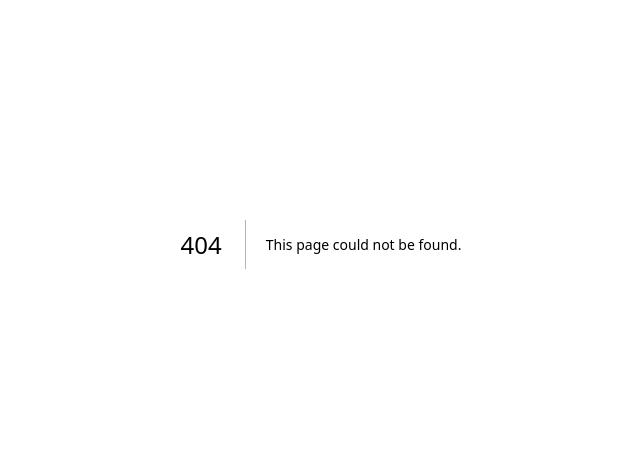
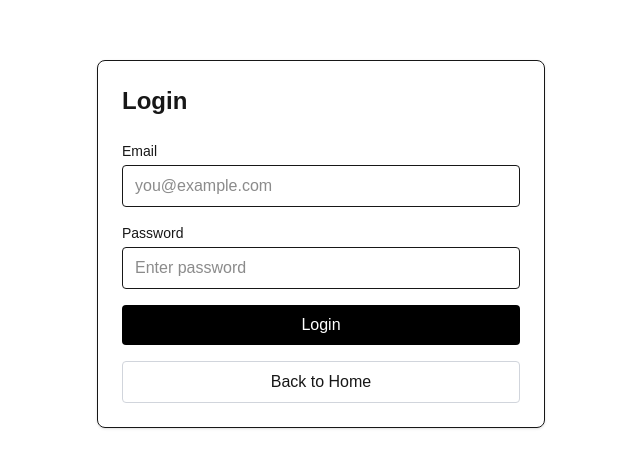
Before and after one commit to meysamcoding/compliance-portal, a Next.js app in the folder frontend/: page /login in a window 1280 px wide. Before the commit this address had no page. Shown: the part 156-624 px from the top of the page, without its empty margins (319-959 px from the left). Built offline with nearby package versions, Linux system fonts and the light colour scheme; no server answers.

Commit message:
setup auth, dashboard, and filings UI

```diff
--- /dev/null
+++ b/frontend/app/dashboard/page.tsx
@@ -0,0 +1,99 @@
+'use client';
+
+import { useEffect, useState } from 'react';
+import { useRouter } from 'next/navigation';
+import { supabase } from '../../lib/supabase';
+
+type Filing = {
+  id: string;
+  filing_name: string;
+  state: string;
+  due_date: string;
+  status: string;
+  notes: string | null;
+};
+
+export default function DashboardPage() {
+  const router = useRouter();
+  const [filings, setFilings] = useState<Filing[]>([]);
+  const [loading, setLoading] = useState(true);
+
+  useEffect(() => {
+    const loadPage = async () => {
+      const { data: userData } = await supabase.auth.getUser();
+
+      if (!userData.user) {
+        router.push('/login');
+        return;
+      }
+
+      const { data, error } = await supabase
+        .from('filings')
+        .select('*')
+        .order('created_at', { ascending: false });
+
+      if (!error) setFilings(data || []);
+      setLoading(false);
+    };
+
+    loadPage();
+  }, [router]);
+
+  const handleLogout = async () => {
+    await supabase.auth.signOut();
+    router.push('/login');
+  };
+
+  return (
+    <main className="min-h-screen bg-gray-50 p-6">
+      {/* Header */}
+      <div className="flex justify-between items-center mb-6">
+        <h1 className="text-2xl font-bold">Dashboard</h1>
+        <button
+          onClick={handleLogout}
+          className="px-4 py-2 bg-black text-white rounded hover:opacity-80"
+        >
+          Logout
+        </button>
+      </div>
+
+      {/* Card */}
+      <div className="bg-white shadow rounded-lg p-6">
+        <h2 className="text-lg font-semibold mb-4">Filings</h2>
+
+        {loading ? (
+          <p className="text-gray-500">Loading...</p>
+        ) : filings.length === 0 ? (
+          <p className="text-gray-500">No filings found.</p>
+        ) : (
+          <div className="overflow-x-auto">
+            <table className="w-full border-collapse">
+              <thead>
+                <tr className="text-left border-b">
+                  <th className="py-2">Name</th>
+                  <th className="py-2">State</th>
+                  <th className="py-2">Status</th>
+                  <th className="py-2">Due Date</th>
+                </tr>
+              </thead>
+              <tbody>
+                {filings.map((filing) => (
+                  <tr key={filing.id} className="border-b hover:bg-gray-50">
+                    <td className="py-2">{filing.filing_name}</td>
+                    <td className="py-2">{filing.state}</td>
+                    <td className="py-2">
+                      <span className="px-2 py-1 text-sm rounded bg-blue-100 text-blue-700">
+                        {filing.status}
+                      </span>
+                    </td>
+                    <td className="py-2">{filing.due_date}</td>
+                  </tr>
+                ))}
+              </tbody>
+            </table>
+          </div>
+        )}
+      </div>
+    </main>
+  );
+}
--- /dev/null
+++ b/frontend/app/login/page.tsx
@@ -0,0 +1,100 @@
+'use client';
+
+import { useState } from 'react';
+import { useRouter } from 'next/navigation';
+import { supabase } from '../../lib/supabase';
+import Link from 'next/link';
+
+export default function LoginPage() {
+
+  //Password123!
+  const router = useRouter();
+
+  const [email, setEmail] = useState('');
+  const [password, setPassword] = useState('');
+  const [errorMessage, setErrorMessage] = useState('');
+  const [loading, setLoading] = useState(false);
+
+  const handleLogin = async (e: React.FormEvent<HTMLFormElement>) => {
+    e.preventDefault();
+    setErrorMessage('');
+    setLoading(true);
+
+    const { data, error } = await supabase.auth.signInWithPassword({
+      email,
+      password,
+    });
+
+    setLoading(false);
+
+    if (error) {
+      setErrorMessage(error.message);
+      return;
+    }
+
+    // Temporary redirect for now
+    // Later we will check role and send admin/client to different dashboards
+    if (data.user) {
+      router.push('/dashboard');
+    }
+  };
+
+  return (
+    <main className="flex min-h-screen items-center justify-center p-6">
+      <div className="w-full max-w-md rounded-lg border p-6 shadow-sm">
+        <h1 className="mb-6 text-2xl font-bold">Login</h1>
+
+        <form onSubmit={handleLogin} className="space-y-4">
+          <div>
+            <label htmlFor="email" className="mb-1 block text-sm font-medium">
+              Email
+            </label>
+            <input
+              id="email"
+              type="email"
+              value={email}
+              onChange={(e) => setEmail(e.target.value)}
+              className="w-full rounded border px-3 py-2"
+              placeholder="you@example.com"
+              required
+            />
+          </div>
+
+          <div>
+            <label htmlFor="password" className="mb-1 block text-sm font-medium">
+              Password
+            </label>
+            <input
+              id="password"
+              type="password"
+              value={password}
+              onChange={(e) => setPassword(e.target.value)}
+              className="w-full rounded border px-3 py-2"
+              placeholder="Enter password"
+              required
+            />
+          </div>
+
+          {errorMessage ? (
+            <p className="text-sm text-red-600">{errorMessage}</p>
+          ) : null}
+
+          <button
+            type="submit"
+            disabled={loading}
+            className="w-full bg-black text-white py-2 rounded hover:opacity-80"
+          >
+            {loading ? 'Logging in...' : 'Login'}
+          </button>
+
+            <Link
+                href="/"
+                className="block text-center w-full border border-gray-300 py-2 rounded hover:bg-gray-100"
+            >
+                Back to Home
+            </Link>
+        </form>
+      </div>
+    </main>
+  );
+}
--- a/frontend/app/page.tsx
+++ b/frontend/app/page.tsx
@@ -1,65 +1,28 @@
-import Image from "next/image";
+import Link from 'next/link';
 
-export default function Home() {
+export default function HomePage() {
   return (
-    <div className="flex flex-col flex-1 items-center justify-center bg-zinc-50 font-sans dark:bg-black">
-      <main className="flex flex-1 w-full max-w-3xl flex-col items-center justify-between py-32 px-16 bg-white dark:bg-black sm:items-start">
-        <Image
-          className="dark:invert"
-          src="/next.svg"
-          alt="Next.js logo"
-          width={100}
-          height={20}
-          priority
-        />
-        <div className="flex flex-col items-center gap-6 text-center sm:items-start sm:text-left">
-          <h1 className="max-w-xs text-3xl font-semibold leading-10 tracking-tight text-black dark:text-zinc-50">
-            To get started, edit the page.tsx file.
-          </h1>
-          <p className="max-w-md text-lg leading-8 text-zinc-600 dark:text-zinc-400">
-            Looking for a starting point or more instructions? Head over to{" "}
-            <a
-              href="https://vercel.com/templates?framework=next.js&utm_source=create-next-app&utm_medium=appdir-template-tw&utm_campaign=create-next-app"
-              className="font-medium text-zinc-950 dark:text-zinc-50"
-            >
-              Templates
-            </a>{" "}
-            or the{" "}
-            <a
-              href="https://nextjs.org/learn?utm_source=create-next-app&utm_medium=appdir-template-tw&utm_campaign=create-next-app"
-              className="font-medium text-zinc-950 dark:text-zinc-50"
-            >
-              Learning
-            </a>{" "}
-            center.
-          </p>
+    <main className="min-h-screen bg-gray-50 flex items-center justify-center p-6">
+      <div className="w-full max-w-2xl bg-white rounded-xl shadow-sm border p-10 text-center">
+        <h1 className="text-4xl font-bold text-gray-900 mb-4">
+          Compliance Portal
+        </h1>
+
+        <p className="text-gray-600 mb-8">
+          A simple portal to manage compliance filings, deadlines, documents,
+          and approvals.
+        </p>
+
+        <div className="flex justify-center gap-4">
+          <Link
+            href="/login"
+            className="px-6 py-3 rounded-lg bg-black text-white hover:opacity-80"
+          >
+            Go to Login
+          </Link>
+
         </div>
-        <div className="flex flex-col gap-4 text-base font-medium sm:flex-row">
-          <a
-            className="flex h-12 w-full items-center justify-center gap-2 rounded-full bg-foreground px-5 text-background transition-colors hover:bg-[#383838] dark:hover:bg-[#ccc] md:w-[158px]"
-            href="https://vercel.com/new?utm_source=create-next-app&utm_medium=appdir-template-tw&utm_campaign=create-next-app"
-            target="_blank"
-            rel="noopener noreferrer"
-          >
-            <Image
-              className="dark:invert"
-              src="/vercel.svg"
-              alt="Vercel logomark"
-              width={16}
-              height={16}
-            />
-            Deploy Now
-          </a>
-          <a
-            className="flex h-12 w-full items-center justify-center rounded-full border border-solid border-black/[.08] px-5 transition-colors hover:border-transparent hover:bg-black/[.04] dark:border-white/[.145] dark:hover:bg-[#1a1a1a] md:w-[158px]"
-            href="https://nextjs.org/docs?utm_source=create-next-app&utm_medium=appdir-template-tw&utm_campaign=create-next-app"
-            target="_blank"
-            rel="noopener noreferrer"
-          >
-            Documentation
-          </a>
-        </div>
-      </main>
-    </div>
+      </div>
+    </main>
   );
 }
--- /dev/null
+++ b/frontend/lib/supabase.ts
@@ -0,0 +1,6 @@
+import { createClient } from '@supabase/supabase-js';
+
+const supabaseUrl = process.env.NEXT_PUBLIC_SUPABASE_URL!;
+const supabaseAnonKey = process.env.NEXT_PUBLIC_SUPABASE_ANON_KEY!;
+
+export const supabase = createClient(supabaseUrl, supabaseAnonKey);
--- a/frontend/package.json
+++ b/frontend/package.json
@@ -9,6 +9,7 @@
     "lint": "eslint"
   },
   "dependencies": {
+    "@supabase/supabase-js": "^2.104.0",
     "next": "16.2.4",
     "react": "19.2.4",
     "react-dom": "19.2.4"
```
Also changed, not shown: 1 other file (tests, documents, lock files or other folders).
